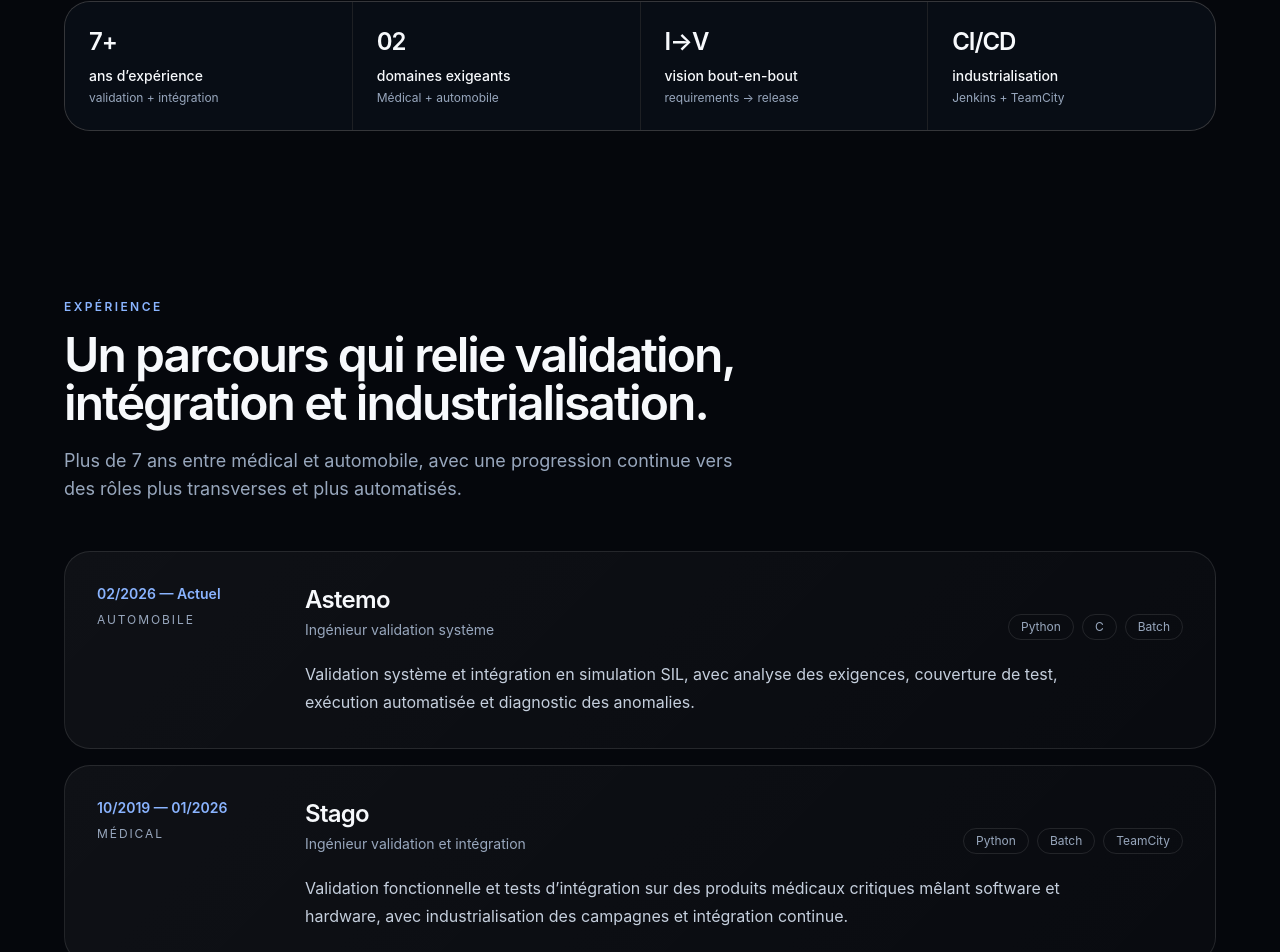
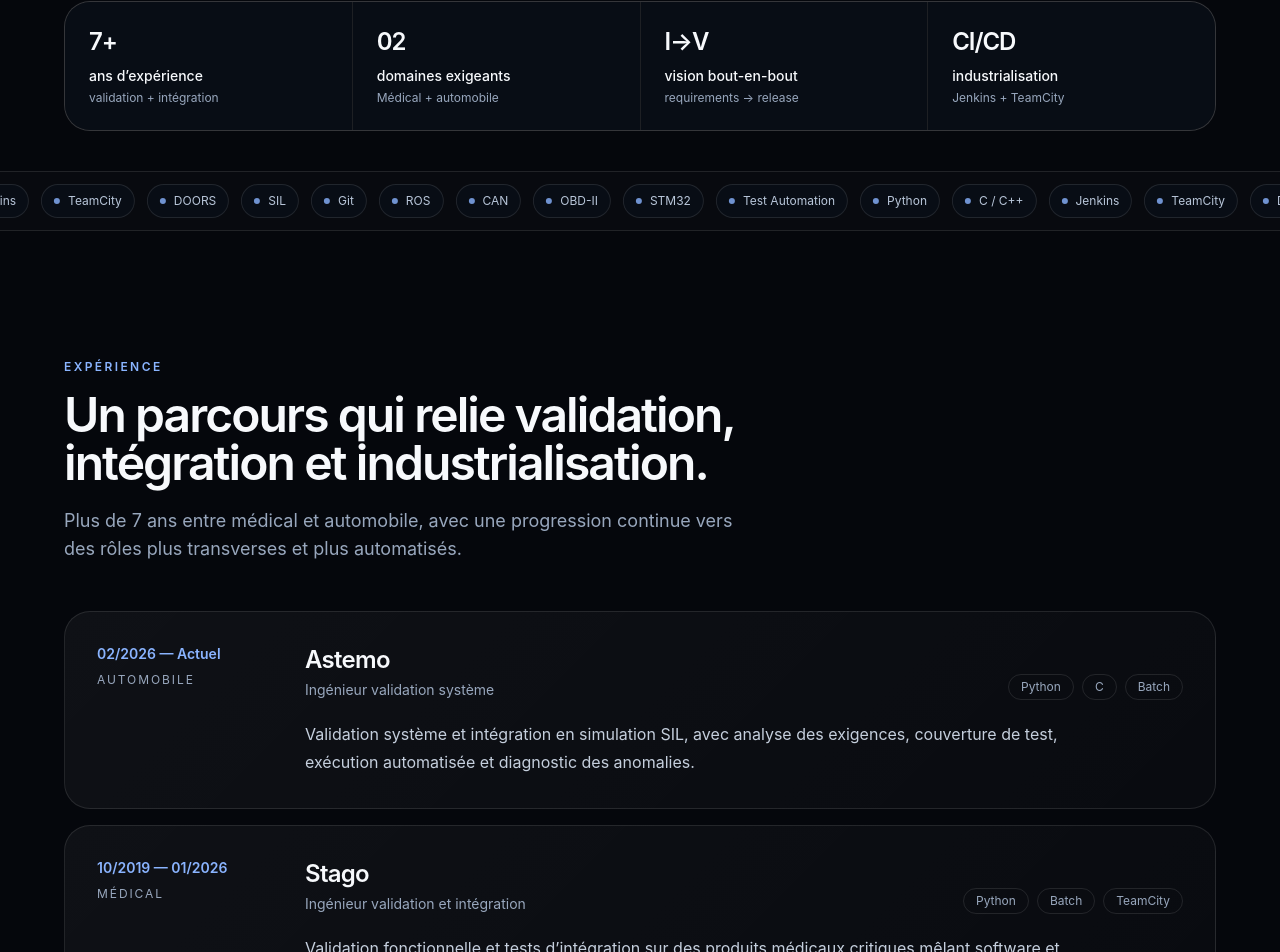
Before and after one commit to Robotham33/Portfolio-Hamza-Ghourabi, a Next.js app: page / in a window 1280 px wide. Shown: the part 1019-1971 px from the top of the page. Built offline with nearby package versions, Linux system fonts and the light colour scheme.

Commit message:
feat: add technology motion strip to homepage

```diff
--- a/app/page.tsx
+++ b/app/page.tsx
@@ -6,6 +6,7 @@ import { ExpertisePreview } from "@/components/sections/expertise-preview";
 import { Hero } from "@/components/sections/hero";
 import { ProjectsPreview } from "@/components/sections/projects-preview";
 import { RecruiterSnapshot } from "@/components/sections/recruiter-snapshot";
+import { TechStrip } from "@/components/sections/tech-strip";
 
 export default function HomePage() {
   return (
@@ -14,6 +15,7 @@ export default function HomePage() {
       <main>
         <Hero />
         <RecruiterSnapshot />
+        <TechStrip />
         <ExperiencePreview />
         <ExpertisePreview />
         <ProjectsPreview />
```
